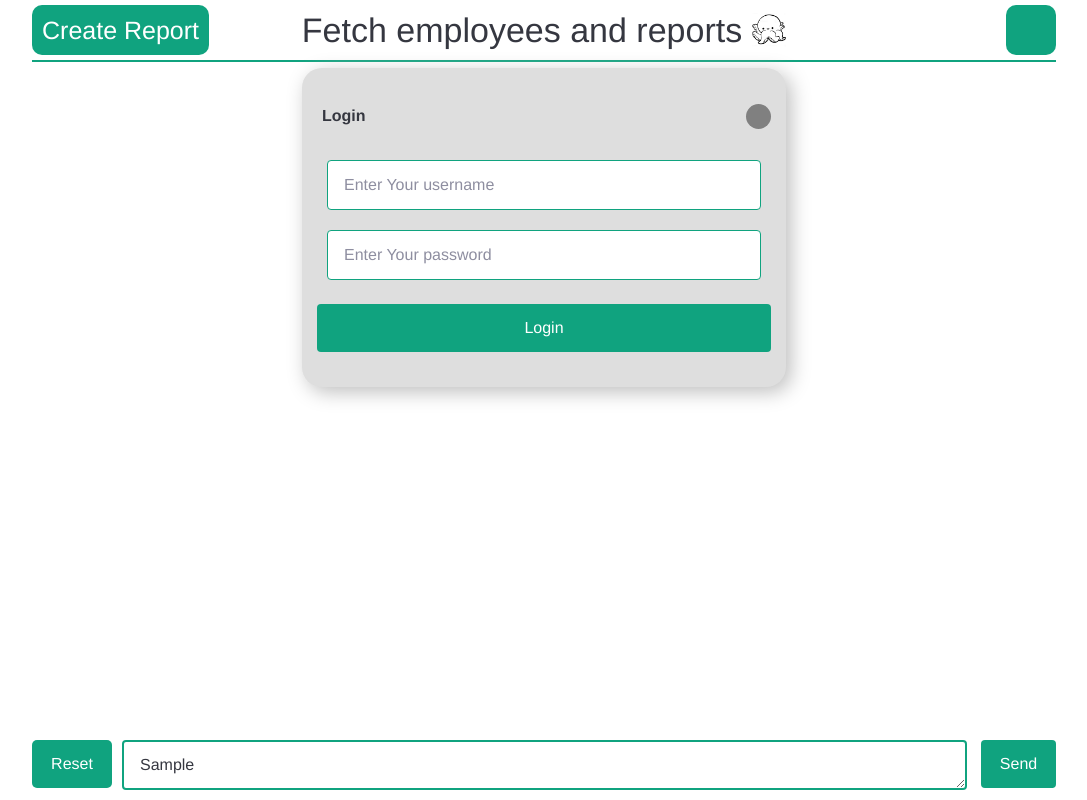
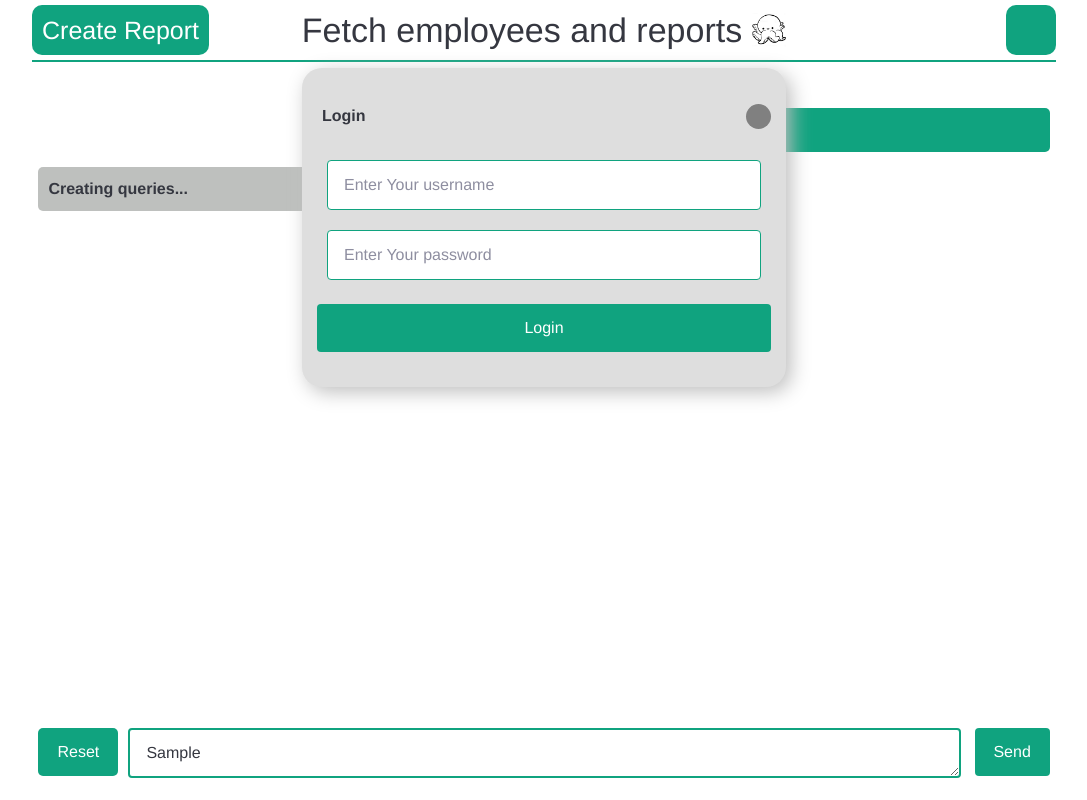
Before and after one commit to Lin-2357/WTL_employee_tracker, a Next.js app: page / in a window 1280 px wide. Both pictures are taken after typing "Sample" into the empty fields and a click on the input "Send". Shown: the whole page, without its empty margins (96-1183 px from the left). Built offline with nearby package versions, Linux system fonts and the light colour scheme; a web font is replaced by a local one.

Commit message:
add chat history in UI local storage

```diff
--- a/pages/index.js
+++ b/pages/index.js
@@ -11,7 +11,7 @@ export default function Home() {
   const IP = process.env.NEXT_PUBLIC_IP_ADDRESS;
 
   const [animalInput, setAnimalInput] = useState("");
-  const [result, setResult] = useState("");
+  const [result, setResult] = useState([]);
   const [popup, setPopup] = useState(true);
   const [inputPopup, setInputPopup] = useState(false);
   const [report, setReport] = useState("");
@@ -25,13 +25,28 @@ export default function Home() {
   const [password, setPassword] = useState('');
   const [session_id, setSessionID] = useState('');
 
+  function addResult(message, client=false) {
+    setResult((prevresult)=>{return [{message: message, client: client}, ...prevresult]})
+  }
+
+  function renderResult() {
+    console.log(result)
+    return result.map(
+      (v, i) => {
+        return <div key={i} style={{marginBottom: 15, padding: 10, marginLeft: (v.client ? 'auto': 0), width: '60%', backgroundColor: (v.client? "#10a37f" : "#bec0be"), borderRadius: '5px'}}>{v.message}</div>
+      }
+    )
+  }
+
   async function generate(event) {
     event.preventDefault();
+    addResult(animalInput, true);
+    addResult("Creating queries...")
     if (!session_id) {
       alert("please create session first.");
       return
     }
-    setResult("creating queries...");
+
     const prt = animalInput;
     console.log(prt)
     try {
@@ -48,7 +63,7 @@ export default function Home() {
         alert("session expired, please reset your session.")
       }
       else if (response.status !== 200 || (!data.result.includes("SELECT"))) {
-        setResult("CHESS model failed, trying backup model...");
+        addResult("CHESS model failed, trying backup model...");
         console.log(data)
         response = await fetch("http://"+IP+":4000/backup", {
           method: "POST",
@@ -60,10 +75,10 @@ export default function Home() {
 
         data = await response.json();
         if (!data.result || (!data.result.includes("SELECT"))) {
-          setResult(data.result || "Query generation failed.")
+          addResult(data.result || "Query generation failed.")
         }
       }
-        setResult("loading data...");
+        addResult("loading data...");
         const jwtToken = sessionStorage.getItem('jwtToken'); // Retrieve the token from session storage
 
         if (!jwtToken) {
@@ -80,20 +95,20 @@ export default function Home() {
         });
 
         if (dat.status === 500) {
-          setResult("query execution unsuccessful.")
+          addResult("query execution unsuccessful.")
           return
         } else if (dat.status === 400) {
-          setResult("AI model failed to generate a query.")
+          addResult("AI model failed to generate a query.")
           return
         } else if (dat.status === 401) {
-          setResult("Log in expired, please re-login.")
+          addResult("Log in expired, please re-login.")
           return
         } else if (dat.status !== 200) {
           throw dat.error || new Error(`Request failed with status ${dat.status}`);
         }
         const dat2 = await dat.json();
 
-        setResult("interpreting result...")
+        addResult("interpreting result...")
         const interpretation = await fetch("http://"+IP+":4000/interpret", {
           method: "POST",
           headers: {
@@ -102,7 +117,7 @@ export default function Home() {
           body: JSON.stringify({ prompt: prt, response: displayObj(dat2) }),
         });
         const out = await interpretation.json()
-        setResult(out.result);
+        addResult(out.result);
 
 
     } catch(error) {
@@ -239,7 +254,7 @@ export default function Home() {
     if (response.ok) {
       sessionStorage.setItem('jwtToken', data.access_token);
       await resetSession()
-      setResult("Log in successful") // Return the JWT token
+      addResult("Log in successful") // Return the JWT token
       setPopup(false)
     } else if (response.status === 401) {
       alert("invalid username or password. Please try again.")
@@ -297,7 +312,7 @@ export default function Home() {
     const uuid = await dat.json();
     if (uuid.session_id) {
       setSessionID(uuid.session_id);
-      setResult('New session created.')
+      setResult([{message: "New session created.", client: false}])
     }
   }
 
@@ -332,6 +347,8 @@ export default function Home() {
             }
           }}>Create Report</div>
         </div>
+        <div className={styles.result}>{renderResult()}</div>
+
         <form className={styles.chatForm} onSubmit={generate}>
           <div className={styles.chatReset} onClick={
             ()=>{
@@ -361,7 +378,6 @@ export default function Home() {
         </form>
         {renderpop()}
         {renderLogin()}
-        <div className={styles.result}>{result}</div>
 
       </main>
 
--- a/pages/index.module.css
+++ b/pages/index.module.css
@@ -25,6 +25,7 @@
   flex-direction: column;
   align-items: center;
   padding-top: 60px;
+  min-height: 90vh;
 }
 .main .icon {
   width: 34px;
@@ -92,10 +93,6 @@
   text-align: center;
   cursor: pointer;
 }
-.main .result {
-  font-weight: bold;
-  margin-top: 40px;
-}
 
 .textout {
   width: 90vw;
@@ -116,7 +113,13 @@
   min-height: 50px;
 }
 .result {
-  width: 60%;
+  width: 80%;
+  display: flex;
+  flex-direction: column-reverse;
+  margin-top: 40px;
+  overflow-y: scroll;
+  max-height: 70vh;
+  font-weight: bold;
 }
 .popup {
   width: 60%;
@@ -167,9 +170,11 @@
   right: 0px;
 }
 .chatForm {
-  position: fixed;
-  bottom: 10px;
+  background-color: #fff;
+  margin-top: auto;
+  margin-bottom: 10px;
   width: 80%;
+  position: relative;
 }
 .chatInput {
   width: calc(100% - 215px);
@@ -208,6 +213,7 @@
   top: 0;
   width: 80%;
   border-bottom: 2px solid #10a37f;
+  background-color: #fff;
 }
 .titlebar {
   margin: auto;
```
Also changed, not shown: 2 other files (tests, documents, lock files or other folders).
